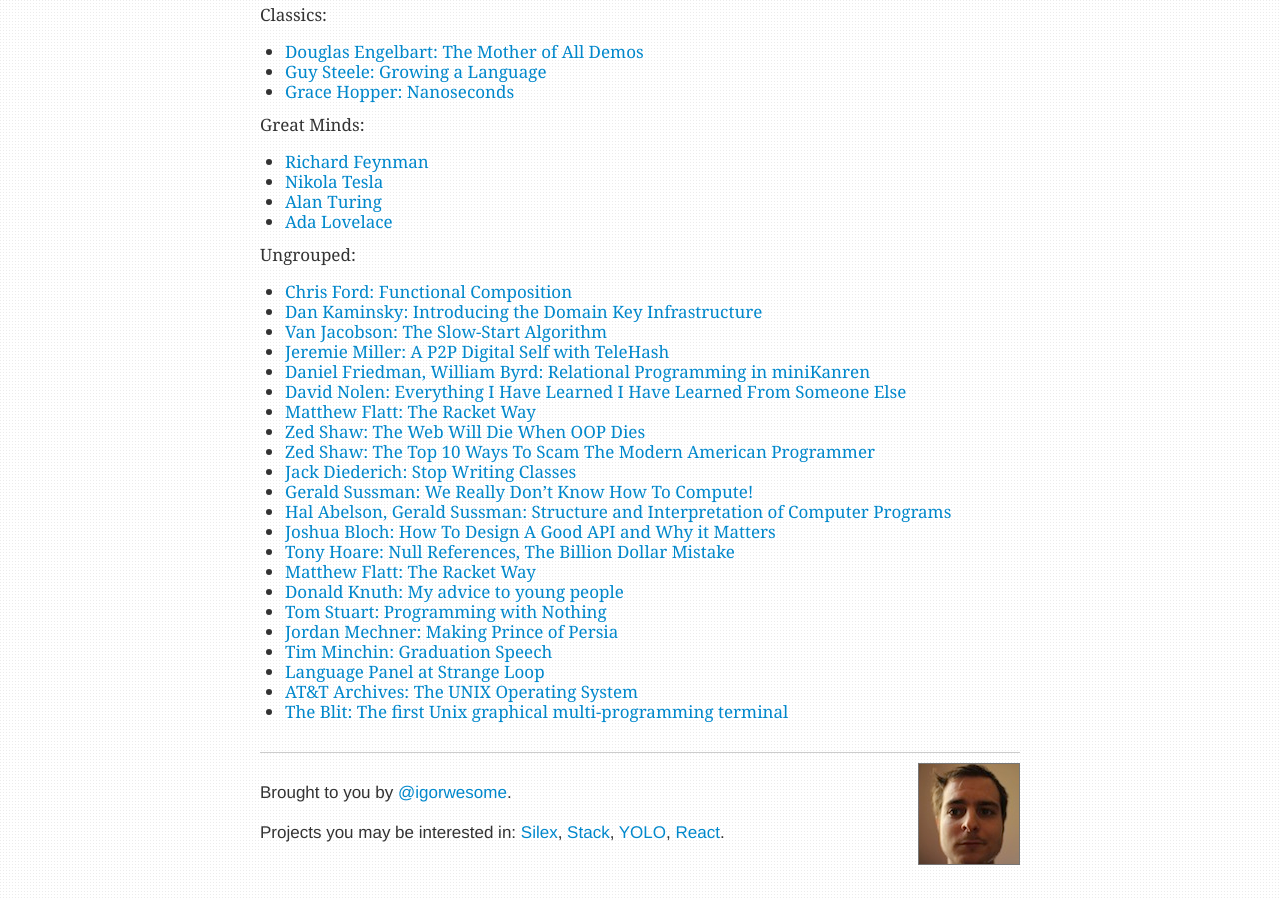
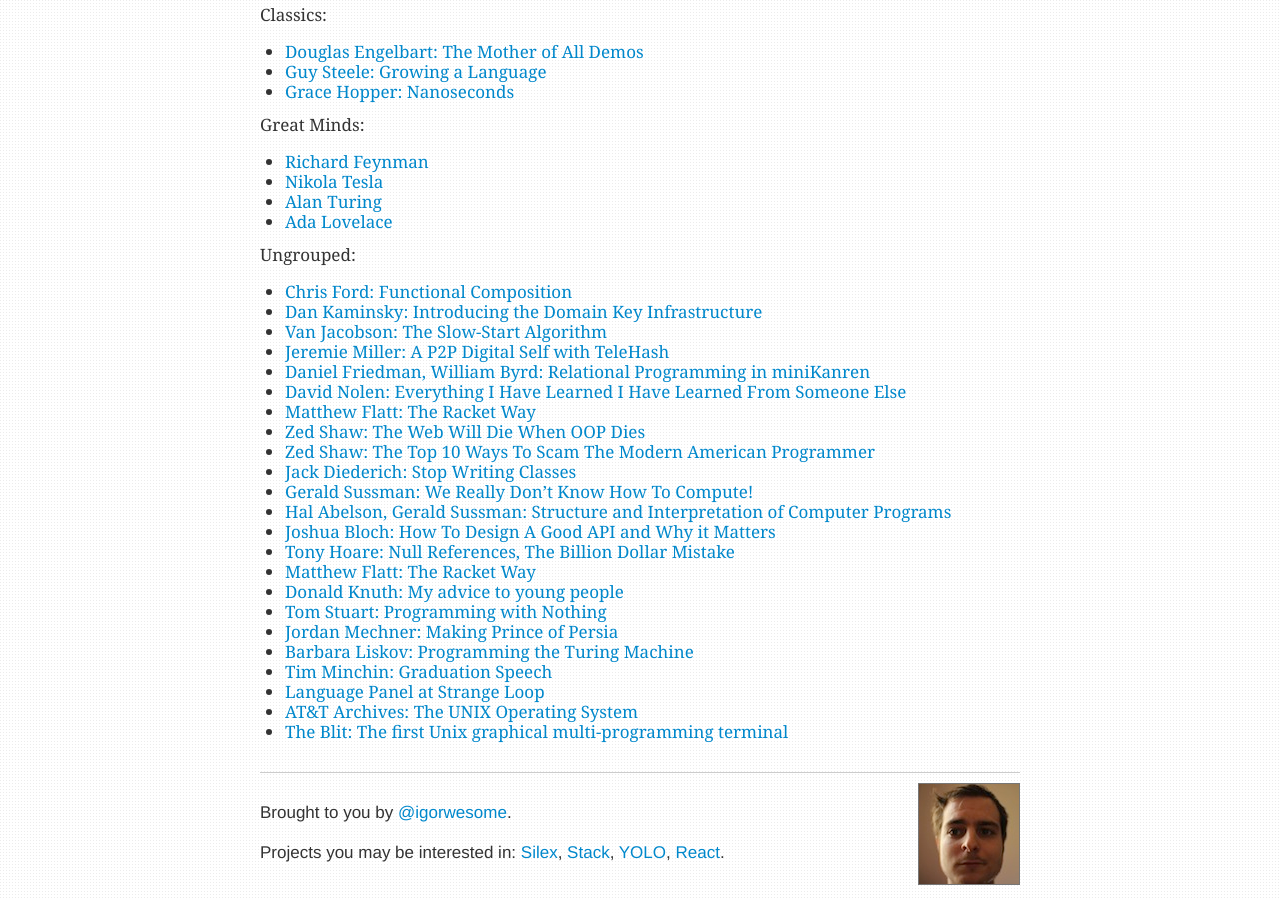
Before and after one commit to igorw/weblog, a Jekyll site: the page built from videoshelf.md, in a window 1280 px wide and 900 px high, scrolled down 663 px. Built offline with Jekyll 4.4.1, drawn with Linux system fonts in a browser that asks for light colours; Markdown is read by kramdown in place of the engine named in the settings.

Commit message:
add liskov programming the turing machine

```diff
--- a/videoshelf.md
+++ b/videoshelf.md
@@ -69,6 +69,7 @@
 * [Donald Knuth: My advice to young people](https://www.youtube.com/watch?v=75Ju0eM5T2c)
 * [Tom Stuart: Programming with Nothing](http://rubymanor.org/3/videos/programming_with_nothing/)
 * [Jordan Mechner: Making Prince of Persia](https://vimeo.com/53918011)
+* [Barbara Liskov: Programming the Turing Machine](https://www.youtube.com/watch?v=ibRar7sWulM)
 * [Tim Minchin: Graduation Speech](https://www.youtube.com/watch?v=yoEezZD71sc)
 * [Language Panel at Strange Loop](http://www.infoq.com/presentations/Language-Panel)
 * [AT&T Archives: The UNIX Operating System](https://www.youtube.com/watch?v=tc4ROCJYbm0)
```
